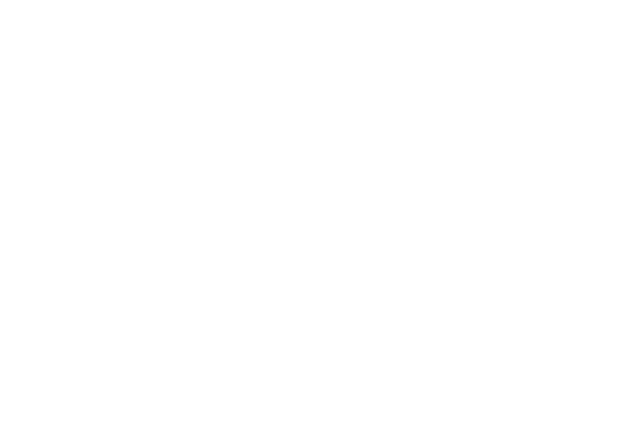
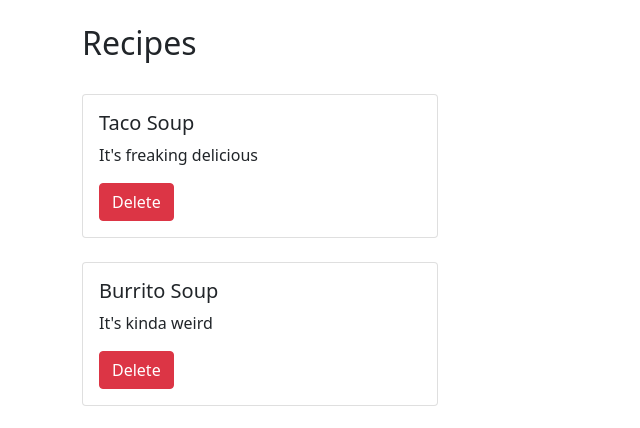
Before and after one commit to natafaye/fesd-week-12, a website: page recipebook.html in a window 1280 px wide. Shown: the whole page, without its empty margins (0-640 px from the left). Drawn offline with nearby package versions, Linux system fonts and the light colour scheme.

Commit message:
4/20/22 class - recipe book read and delete

```diff
--- a/recipebook.html
+++ b/recipebook.html
@@ -1,12 +1,47 @@
 <!DOCTYPE html>
 <html lang="en">
+
 <head>
     <meta charset="UTF-8">
     <meta http-equiv="X-UA-Compatible" content="IE=edge">
     <meta name="viewport" content="width=device-width, initial-scale=1.0">
-    <title>Recipe Book</title>
+    <title>Document</title>
+    <link rel="stylesheet" href="node_modules/bootstrap/dist/css/bootstrap.min.css" />
 </head>
+
 <body>
+    <div class="container">
+        <!-- Recipes -->
+        <div class="row mt-4">
+            <div class="col">
+                <h2>Recipes</h2>
+            </div>
+        </div>
+        <div class="row">
+            <div class="col-4" id="recipe-container">
 
+            </div>
+        </div>
+        <!-- Shopping List -->
+
+    </div>
+    <script src="node_modules/jquery/dist/jquery.min.js"></script>
+    <script src="node_modules/bootstrap/dist/js/bootstrap.bundle.js"></script>
+    <script src="recipebook.js"></script>
 </body>
+
 </html>
+
+
+<!-- <div class="card mt-4">
+    <div class="card-body">
+        <h5 class="card-title">RECIPE NAME</h5>
+        <p class="card-text">RECIPE DESCRIPTION: Some quick example text to build on the card title and make up the bulk of
+            the card's content.</p>
+    </div>
+    <ul class="list-group list-group-flush">
+        <li class="list-group-item">Ingredient 1</li>
+        <li class="list-group-item">Ingredient 2</li>
+        <li class="list-group-item">Ingredient 3</li>
+    </ul>
+</div> -->
--- a/recipebook.js
+++ b/recipebook.js
@@ -0,0 +1,95 @@
+/* Recipes */
+
+// CONTAINERS
+
+const $recipeContainer = $("#recipe-container")
+
+// DATA
+
+const recipeList = [
+    {
+        id: 0,
+        name: "Taco Soup",
+        description: "It's freaking delicious",
+        ingredients: [
+            {
+                id: 0,
+                type: "tacos",
+                quantity: 10
+            },
+            {
+                id: 1,
+                type: "soup",
+                quantity: 1
+            }
+        ]
+    },
+    {
+        id: 1,
+        name: "Burrito Soup",
+        description: "It's kinda weird",
+        ingredients: [
+            {
+                id: 0,
+                type: "burritos",
+                quantity: 10
+            }
+        ]
+    }
+]
+
+// LOADING
+
+// jQuery document load thing
+$(() => {
+    renderRecipeList();
+})
+
+// RENDER RECIPES
+
+function renderRecipeList() {
+    $recipeContainer.empty()
+    for(const recipe of recipeList) {
+        renderRecipe(recipe).appendTo($recipeContainer);
+    }
+}
+
+function renderRecipe(recipe) {
+    // return the HTML/DOM stuff for this recipe
+    return $("<div/>").addClass("card mt-4").append(
+                $("<div/>").addClass("card-body").append(
+                    $("<h5/>").addClass("card-title").text(recipe.name)
+                )
+                .append(
+                    $("<p/>").addClass("card-text").text(recipe.description)
+                )
+                .append(
+                    $("<button/>").addClass("btn btn-danger").text("Delete").on("click", () => deleteRecipe(recipe.id))
+                )
+            )
+}
+
+// EVENT HANDLERS
+
+function deleteRecipe(recipeId) {
+    const index = recipeList.findIndex(recipe => recipe.id === recipeId)
+    recipeList.splice(index, 1)
+    renderRecipeList();
+}
+
+/* Shopping List */
+
+
+// REMOVE THIS
+/*<div class="card mt-4">
+    <div class="card-body">
+        <h5 class="card-title">RECIPE NAME</h5>
+        <p class="card-text">RECIPE DESCRIPTION: Some quick example text to build on the card title and make up the bulk of
+            the card's content.</p>
+    </div>
+    <ul class="list-group list-group-flush">
+        <li class="list-group-item">Ingredient 1</li>
+        <li class="list-group-item">Ingredient 2</li>
+        <li class="list-group-item">Ingredient 3</li>
+    </ul>
+</div>*/
```
Also changed, not shown: sparklebutton.js (deleted).
